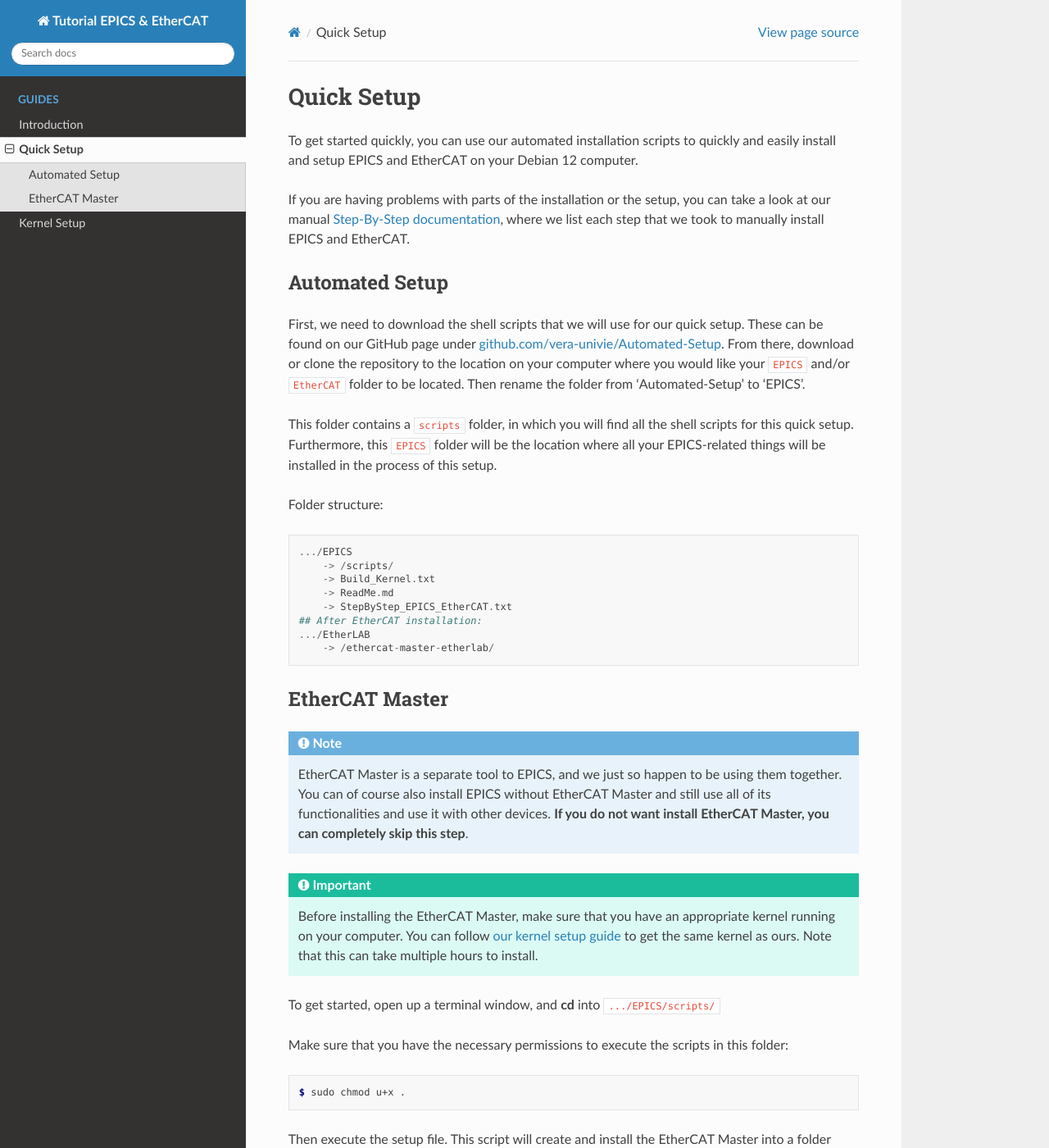
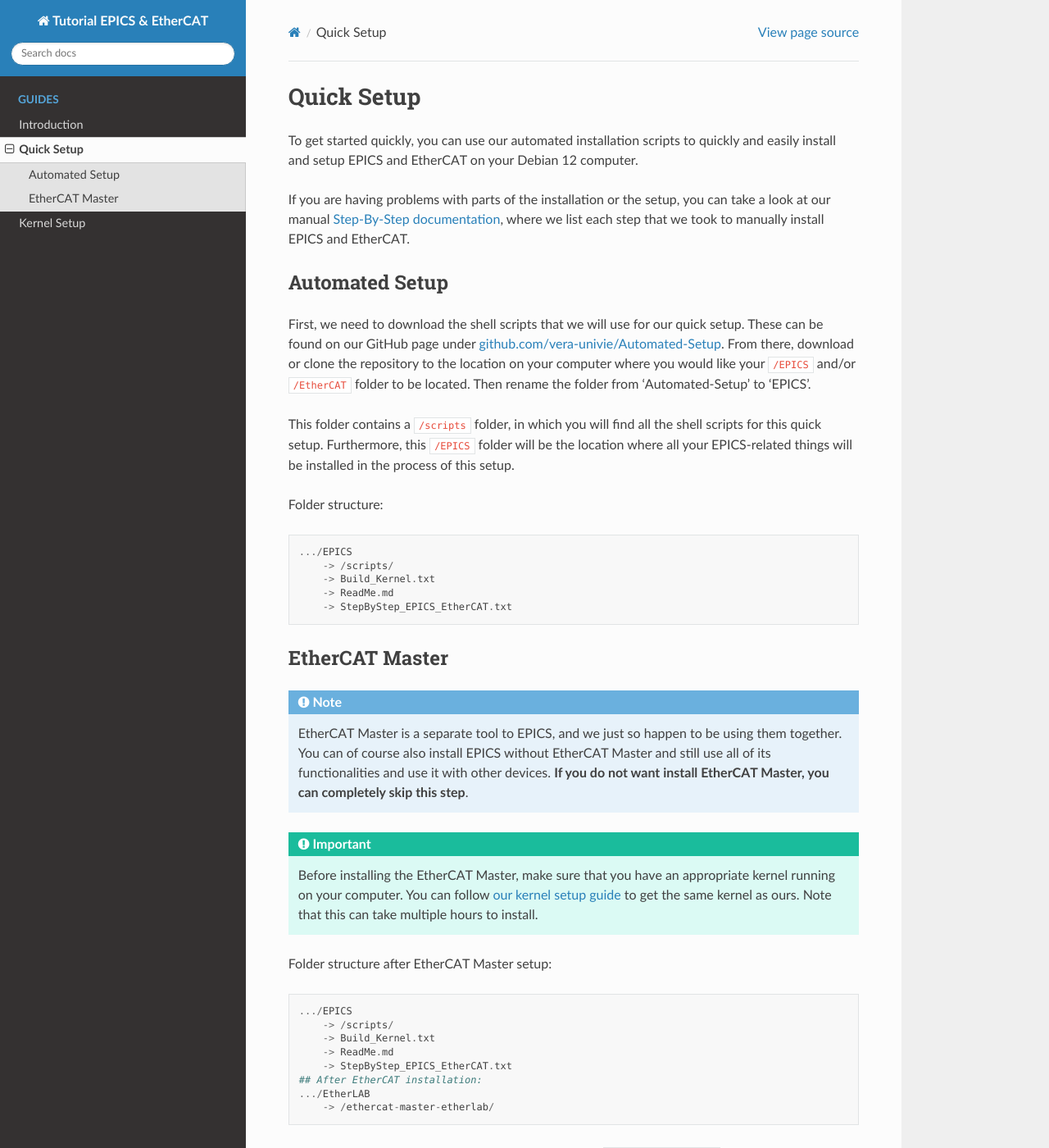
Before and after one commit to vera-univie/Tutorial-EPICS-EtherCAT, a Sphinx documentation site: the page built from docs/source/quick_setup.rst, in a window 1280 px wide and 1400 px high. Shown: the whole window at 82% size. Built offline with Sphinx 7.4.7 and the Read the Docs theme 3.1.0, drawn with Linux system fonts in a browser that asks for light colours; some of the changed text lies outside the part shown.

Commit message:
work on quick setup

```diff
--- a/docs/source/quick_setup.rst
+++ b/docs/source/quick_setup.rst
@@ -12,9 +12,9 @@
 
 First, we need to download the shell scripts that we will use for our quick setup. These can be found on our GitHub page
 under `github.com/vera-univie/Automated-Setup <https://github.com/vera-univie/Automated-Setup>`_. From there, download or clone the repository to the location on your
-computer where you would like your ``EPICS`` and/or ``EtherCAT`` folder to be located. Then rename the folder from 'Automated-Setup' to 'EPICS'.
+computer where you would like your ``/EPICS`` and/or ``/EtherCAT`` folder to be located. Then rename the folder from 'Automated-Setup' to 'EPICS'.
 
-This folder contains a ``scripts`` folder, in which you will find all the shell scripts for this quick setup. Furthermore, this ``EPICS`` folder will be the location
+This folder contains a ``/scripts`` folder, in which you will find all the shell scripts for this quick setup. Furthermore, this ``/EPICS`` folder will be the location
 where all your EPICS-related things will be installed in the process of this setup.
 
 Folder structure::
@@ -40,6 +37,17 @@
     to get the same kernel as ours. Note that this can take multiple hours to install.
 
 
+Folder structure after EtherCAT Master setup::
+
+    .../EPICS
+        -> /scripts/
+        -> Build_Kernel.txt
+        -> ReadMe.md
+        -> StepByStep_EPICS_EtherCAT.txt
+    ## After EtherCAT installation:
+    .../EtherLAB
+        -> /ethercat-master-etherlab/
+
 To get started, open up a terminal window, and **cd** into ``.../EPICS/scripts/``
 
 Make sure that you have the necessary permissions to execute the scripts in this folder:
@@ -50,7 +58,7 @@
     $ sudo chmod u+x .
 
 
-Then execute the setup file. This script will create and install the EtherCAT Master into a folder named ``EtherLAB``, which will be on the same level as your ``EPICS`` folder.
+Then execute the setup file. This script will create and install the EtherCAT Master into a folder named ``/EtherLAB``, which will be on the same level as your ``/EPICS`` folder.
 
 .. code-block:: console
 
```
Also changed, not shown: other parts of docs/source/quick_setup.rst (+0 -3 lines).
